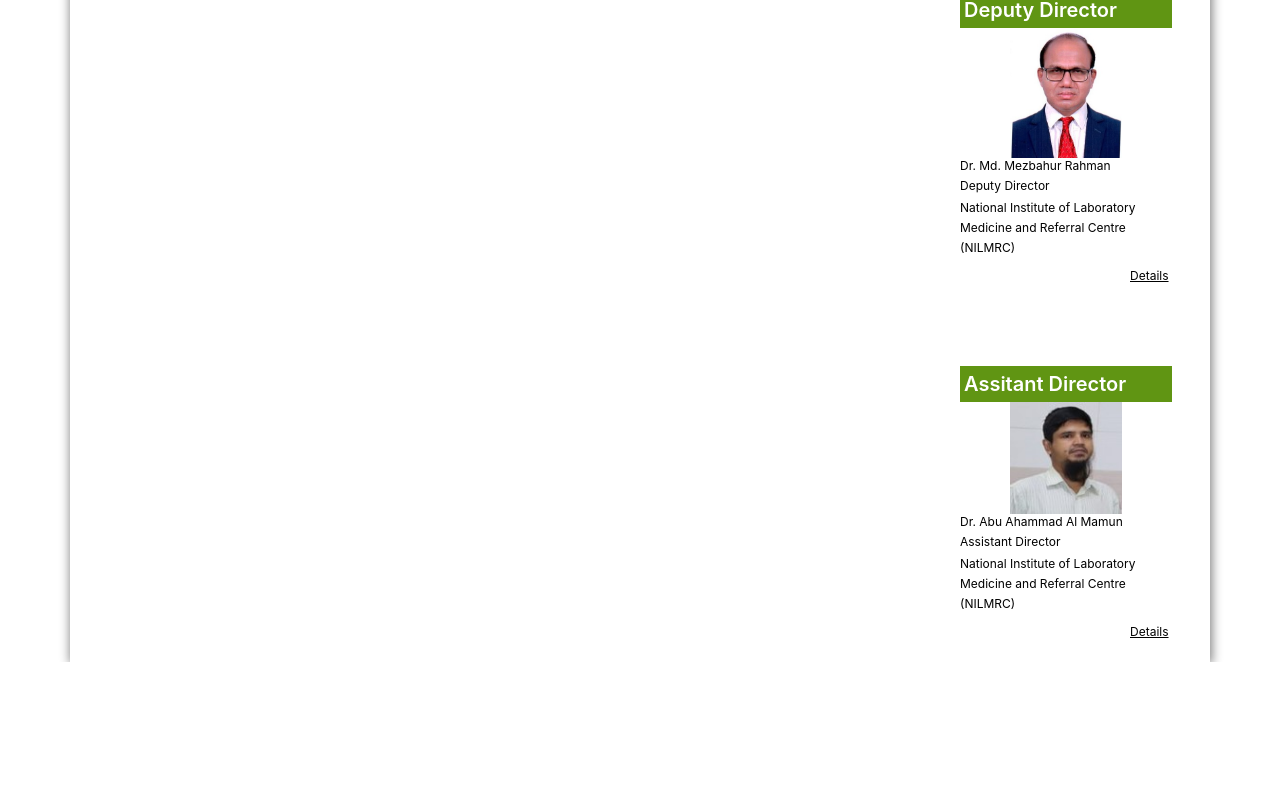
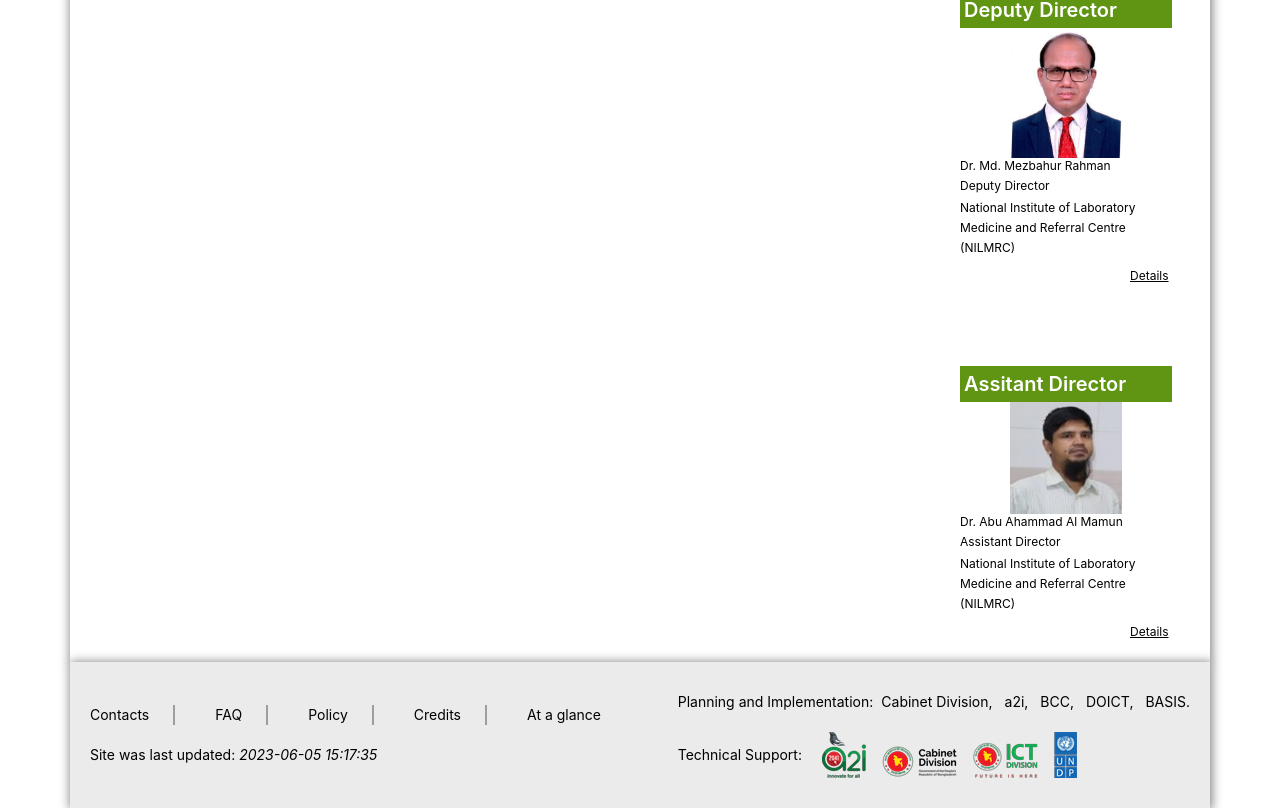
Before and after one commit to Md-TarikulIslam/nilmrc, a React (Create React App) app: page / in a window 1280 px wide. Shown: the part 878-1686 px from the top of the page. Before the commit the page ends 1540 px from the top, so only its background shows below. Built offline with nearby package versions, Linux system fonts and the light colour scheme.

Commit message:
footer adde

```diff
--- a/package.json
+++ b/package.json
@@ -9,6 +9,7 @@
     "@testing-library/user-event": "^13.5.0",
     "react": "^18.2.0",
     "react-dom": "^18.2.0",
+    "react-icons": "^4.9.0",
     "react-router-dom": "^6.11.2",
     "react-scripts": "5.0.1",
     "swiper": "^9.3.2",
--- a/src/components/Main.js
+++ b/src/components/Main.js
@@ -1,12 +1,14 @@
 import React from 'react';
 import Header from './Shared/Header/Header';
 import { Outlet } from 'react-router-dom';
+import Footer from './Shared/Footer/Footer';
 
 const Main = () => {
     return (
         <div>
             <Header></Header>
             <Outlet></Outlet>
+            <Footer></Footer>
         </div>
     );
 };
--- /dev/null
+++ b/src/components/Shared/Footer/Footer.css
@@ -0,0 +1,5 @@
+.footer-card{
+    background-color:rgb(235, 235, 235);
+    box-shadow: 1px 1px 10px 1px gray;
+    padding: 30px 0;
+}
--- /dev/null
+++ b/src/components/Shared/Footer/Footer.js
@@ -0,0 +1,58 @@
+import React from "react";
+import "./Footer.css";
+import img from "../../../components/assets/images/footer/np-logo-set.png";
+
+const Footer = () => {
+  return (
+    <div className="footer-card max-w-screen-xl mx-auto ">
+      <div className="flex flex-col xl:flex-row items-center justify-between lg:px-5 px-0">
+        <div>
+          <ul className="flex gap-10 text-sm ">
+            <li className="border-b-2 md:border-b-0 lg:border-r-2 border-gray-500 pr-0 lg:pr-6">
+              Contacts
+            </li>
+            <li className="border-b-2 md:border-b-0 lg:border-r-2 border-gray-500 pr-0 lg:pr-6">
+              FAQ
+            </li>
+            <li className="border-b-2 md:border-b-0 lg:border-r-2 border-gray-500 pr-0 lg:pr-6">
+              Policy
+            </li>
+            <li className="border-b-2 md:border-b-0 lg:border-r-2 border-gray-500 pr-0 lg:pr-6">
+              Credits
+            </li>
+            <li className="border-b-2 md:border-b-0 border-gray-500 lg:border-none pr-6">
+              At a glance
+            </li>
+          </ul>
+          <p className="text-sm mt-5 text-center lg:text-left">
+            Site was last updated:{" "}
+            <span className="italic">2023-06-05 15:17:35</span>
+          </p>
+        </div>
+
+        <div className="flex text-sm">
+          <div className="flex flex-col ">
+            <div className="flex flex-col lg:flex-row">
+              <p className="my-3 md:my-0 text-center">
+                Planning and Implementation:{" "}
+              </p>
+              <ul className="flex gap-3">
+                <li className="ml-0 md:ml-2">Cabinet Division, </li>
+                <li>a2i, </li>
+                <li>BCC, </li>
+                <li>DOICT, </li>
+                <li>BASIS.</li>
+              </ul>
+            </div>
+            <div className="flex flex-col lg:flex-row items-center mt-5">
+              <p>Technical Support:</p>
+              <img className="ml-5" src={img} alt="" />
+            </div>
+          </div>
+        </div>
+      </div>
+    </div>
+  );
+};
+
+export default Footer;
```
Also changed, not shown: src/components/assets/images/footer/np-logo-set.png (added), 1 other file (tests, documents, lock files or other folders).
